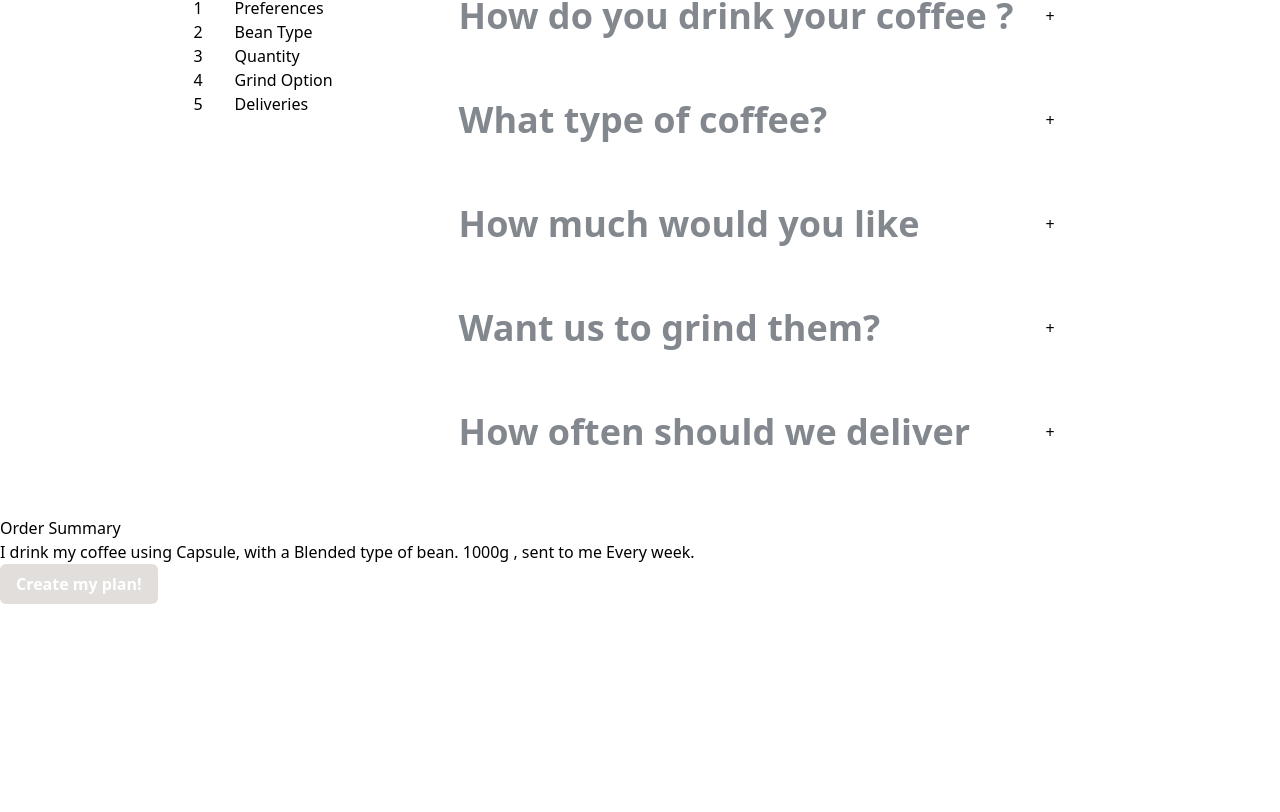
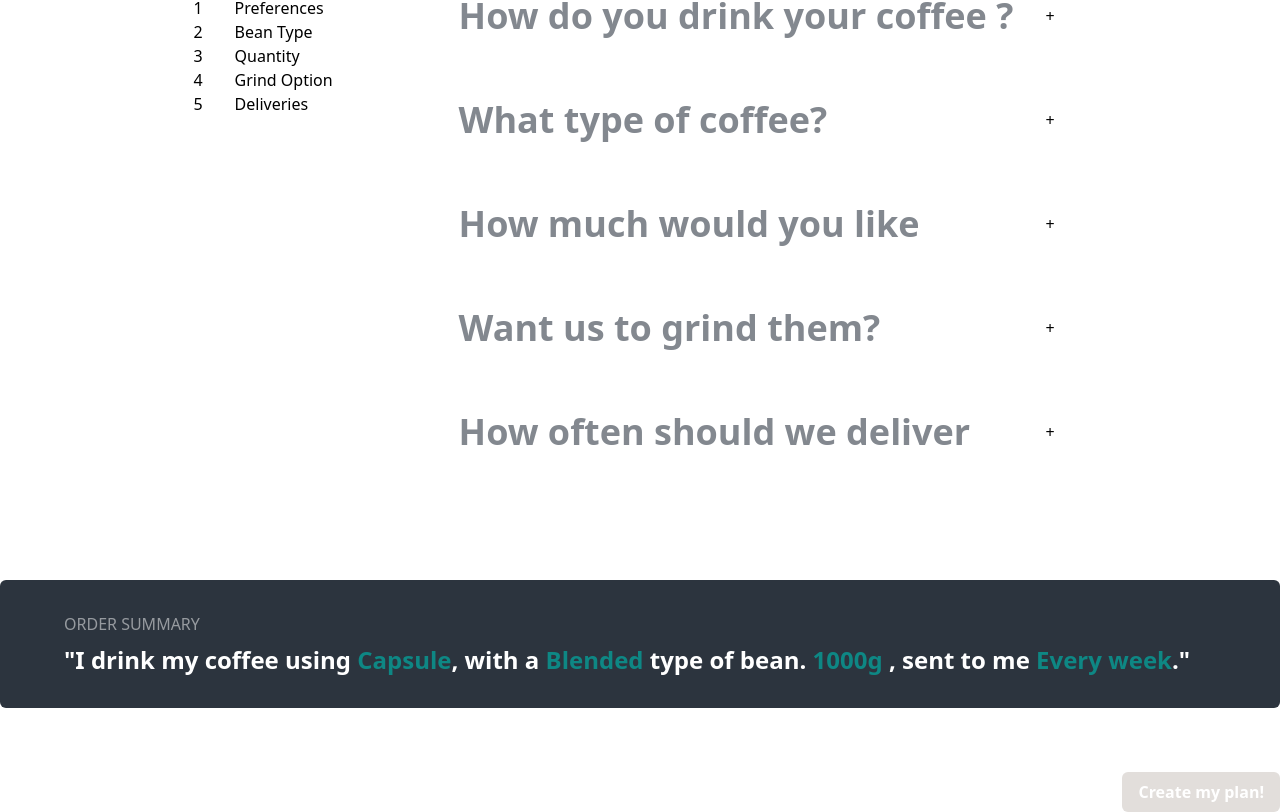
Before and after one commit to azanra/coffee-subscription, a React (Vite) app: page /plan in a window 1280 px wide. Shown: the part 439-1251 px from the top of the page. Before the commit the page ends 1043 px from the top, so only its background shows below. Built offline with nearby package versions, Linux system fonts and the light colour scheme.

Commit message:
fix: show dashed line if the order still empty

```diff
--- a/src/pages/components/plan/OrderSummary.tsx
+++ b/src/pages/components/plan/OrderSummary.tsx
@@ -1,11 +1,13 @@
+export interface Order {
+  preference: string | null;
+  beanType: string | null;
+  quantity: string | null;
+  grindOption: string | null;
+  deliveries: string | null;
+}
+
 interface IOrderSummary {
-  order: {
-    preference: string | null;
-    beanType: string | null;
-    quantity: string | null;
-    grindOption: string | null;
-    deliveries: string | null;
-  };
+  order: Order;
 }
 
 const OrderSummary = ({ order }: IOrderSummary) => {
@@ -22,15 +24,22 @@ const OrderSummary = ({ order }: IOrderSummary) => {
 
   const getOrderSummary = (order: string | null, text: string = "") => {
     return (
-      <span className={order ? "" : "inline-block w-[16px] border-b-1"}>
-        {`${text} ${order}`}
+      <span>
+        {text}{" "}
+        <span
+          className={
+            order
+              ? "text-[#0e8784]"
+              : " inline-block w-[30px] h-[30px] border-b-1 border-dashed border-[#0e8784]"
+          }
+        >{`${order ? order : " "}`}</span>
       </span>
     );
   };
 
   const getPreference = getOrderSummary(
     preference,
-    isCapsules ? "using" : "as"
+    isCapsules ? "using" : "as",
   );
   const getBeanType = getOrderSummary(beanType);
   const getQuantity = getOrderSummary(quantity);
@@ -38,16 +47,16 @@ const OrderSummary = ({ order }: IOrderSummary) => {
   const getDeliveries = getOrderSummary(deliveries);
 
   return (
-    <div>
-      <div>
-        <h1>Order Summary</h1>
-        <p>
-          I drink my coffee {getPreference}, with a {getBeanType} type of bean.{" "}
+    <div className="mt-[64px]">
+      <div className="bg-[#2c343e] px-[64px] py-[32px] rounded-md mb-[64px]">
+        <h1 className="text-[#ffffff] opacity-[0.5] mb-[8px]">ORDER SUMMARY</h1>
+        <p className="text-white font-extrabold text-2xl">
+          "I drink my coffee {getPreference}, with a {getBeanType} type of bean.{" "}
           {getQuantity} {isWithGroundAla}
-          {getGrindOption}, sent to me {getDeliveries}.
+          {getGrindOption}, sent to me {getDeliveries}."
         </p>
       </div>
-      <div>
+      <div className="flex justify-end">
         <button
           className="bg-[#0e8784] text-white font-bold px-[16px] py-[8px] rounded-md disabled:bg-[#e2dedb]"
           disabled={isOrderCompleted}
```
